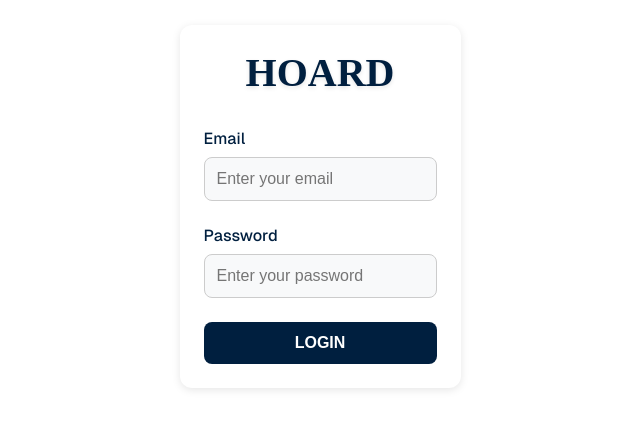
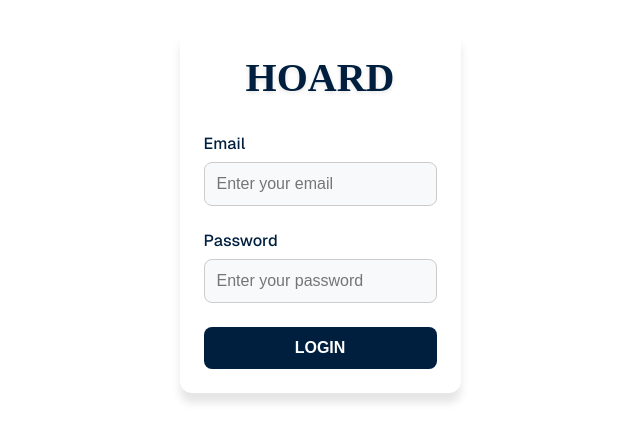
Before and after one commit to Alikhalilabadi/hoard, a Next.js app: page / in a window 1280 px wide. Shown: the part 194-636 px from the top of the page, without its empty margins (320-960 px from the left). Built offline with nearby package versions, Linux system fonts and the light colour scheme.

Commit message:
Fixed the endpoint for refreshing dashboard and minor css changes

```diff
--- a/src/pages/transfer_window.jsx
+++ b/src/pages/transfer_window.jsx
@@ -30,7 +30,7 @@ const TransferWindow = () => {
       const authToken = localStorage.getItem("authToken");
       const password = localStorage.getItem("password");
       const response = await axios.post(
-        `${process.env.NEXT_PUBLIC_BASE_URL}auth/login`,
+        `${process.env.NEXT_PUBLIC_BASE_URL}bank_user/login`,
         new URLSearchParams({ email: authToken, password: password }),
         {
           headers: { "Content-Type": "application/x-www-form-urlencoded" },
--- a/src/styles/LoginForm.module.scss
+++ b/src/styles/LoginForm.module.scss
@@ -11,7 +11,8 @@ $iphone-width: 430px;
   background-color: white;
   text-align: center;
   border-radius: 12px;
-  box-shadow: 0 2px 8px rgba(0, 0, 0, 0.1);
+  box-shadow: 0 10px 8px rgba(0, 0, 0, 0.1);
+  margin-top: 10px;
 }
 
 .brandName {
```
